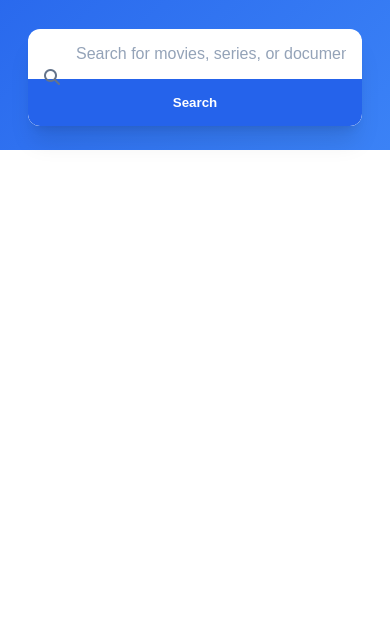
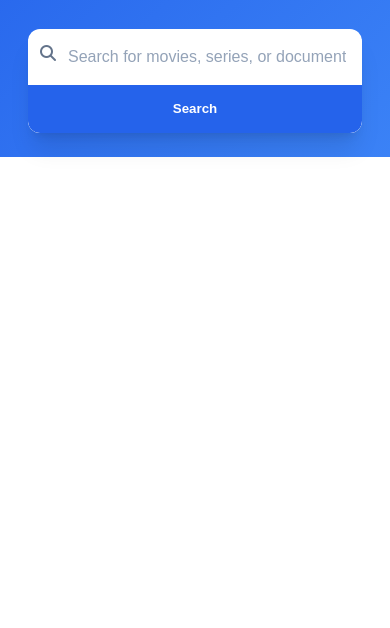
Before and after one commit to kavinduSlW/Movie-Search-App, a plain HTML site: page index.html in a window 390 px wide. Shown: the part 216-844 px from the top of the page. Drawn offline with Linux system fonts and the light colour scheme.

Commit message:
icon and mobile layout fix

```diff
--- a/script.js
+++ b/script.js
@@ -122,12 +122,23 @@ class MovieApp {
   // Update search icon based on input content
   updateSearchIcon() {
     const query = this.searchInput.value.trim();
-    if (query) {
-      // Change to typing icon when user is typing
-      this.searchIcon.className = 'fas fa-keyboard search-icon';
-    } else {
+
+    if (!query) {
       // Default search icon when empty
       this.searchIcon.className = 'fas fa-search search-icon';
+      return;
+    }
+
+    // Check if input looks like a URL or web address
+    const urlPattern = /^(https?:\/\/|www\.|[a-zA-Z0-9-]+\.[a-zA-Z]{2,})/i;
+    const isUrl = urlPattern.test(query);
+
+    if (isUrl) {
+      // Link icon for URLs/addresses
+      this.searchIcon.className = 'fas fa-link search-icon';
+    } else {
+      // Keyboard icon for regular text input
+      this.searchIcon.className = 'fas fa-keyboard search-icon';
     }
   }
 
--- a/style.css
+++ b/style.css
@@ -81,11 +81,25 @@ button, .movie-card, .history-item {
   touch-action: manipulation;
 }
 
+/* Prevent iOS input zoom */
+input[type="text"] {
+  font-size: 16px;
+}
+
 /* Ensure minimum touch target size on mobile */
 @media (max-width: 768px) {
   button, .theme-toggle, .history-btn {
     min-height: 44px;
     min-width: 44px;
+  }
+
+  /* Fix search input height consistency */
+  .search-wrapper {
+    min-height: auto;
+  }
+
+  .search-icon {
+    font-size: 1rem;
   }
 }
 
@@ -239,8 +253,9 @@ button, .movie-card, .history-item {
   top: 50%;
   transform: translateY(-50%);
   color: var(--text-secondary);
-  z-index: 1;
+  z-index: 2;
   transition: color 0.3s ease;
+  pointer-events: none;
 }
 
 .search-icon.fa-spinner {
@@ -251,6 +266,10 @@ button, .movie-card, .history-item {
   color: var(--accent-color);
 }
 
+.search-icon.fa-link {
+  color: var(--success-color);
+}
+
 #search-input {
   flex: 1;
   padding: 1rem 1rem 1rem 3rem;
@@ -259,6 +278,7 @@ button, .movie-card, .history-item {
   font-size: 1rem;
   background: transparent;
   color: var(--text-primary);
+  min-height: 3rem;
 }
 
 #search-input::placeholder {
@@ -273,6 +293,10 @@ button, .movie-card, .history-item {
   font-weight: 600;
   cursor: pointer;
   transition: background-color 0.2s ease;
+  min-height: 3rem;
+  display: flex;
+  align-items: center;
+  justify-content: center;
 }
 
 .search-btn:hover {
@@ -720,9 +744,25 @@ button, .movie-card, .history-item {
     border-radius: var(--radius-lg);
   }
 
+  .search-icon {
+    left: 1rem;
+    top: 1rem;
+    transform: none;
+    position: absolute;
+    z-index: 3;
+  }
+
+  #search-input {
+    padding: 1rem 1rem 1rem 3rem;
+    border-radius: var(--radius-lg) var(--radius-lg) 0 0;
+    min-height: 3.5rem;
+    font-size: 16px; /* Prevents zoom on iOS */
+  }
+
   .search-btn {
     border-radius: 0 0 var(--radius-lg) var(--radius-lg);
     padding: 1rem;
+    min-height: 3rem;
   }
 
   .movies-grid {
@@ -857,6 +897,16 @@ button, .movie-card, .history-item {
     margin: 0 0.75rem;
   }
 
+  .search-icon {
+    left: 0.75rem;
+    top: 1rem;
+  }
+
+  #search-input {
+    padding: 1rem 1rem 1rem 2.5rem;
+    font-size: 16px;
+  }
+
   .main-content {
     padding: 1rem 0;
   }
```
